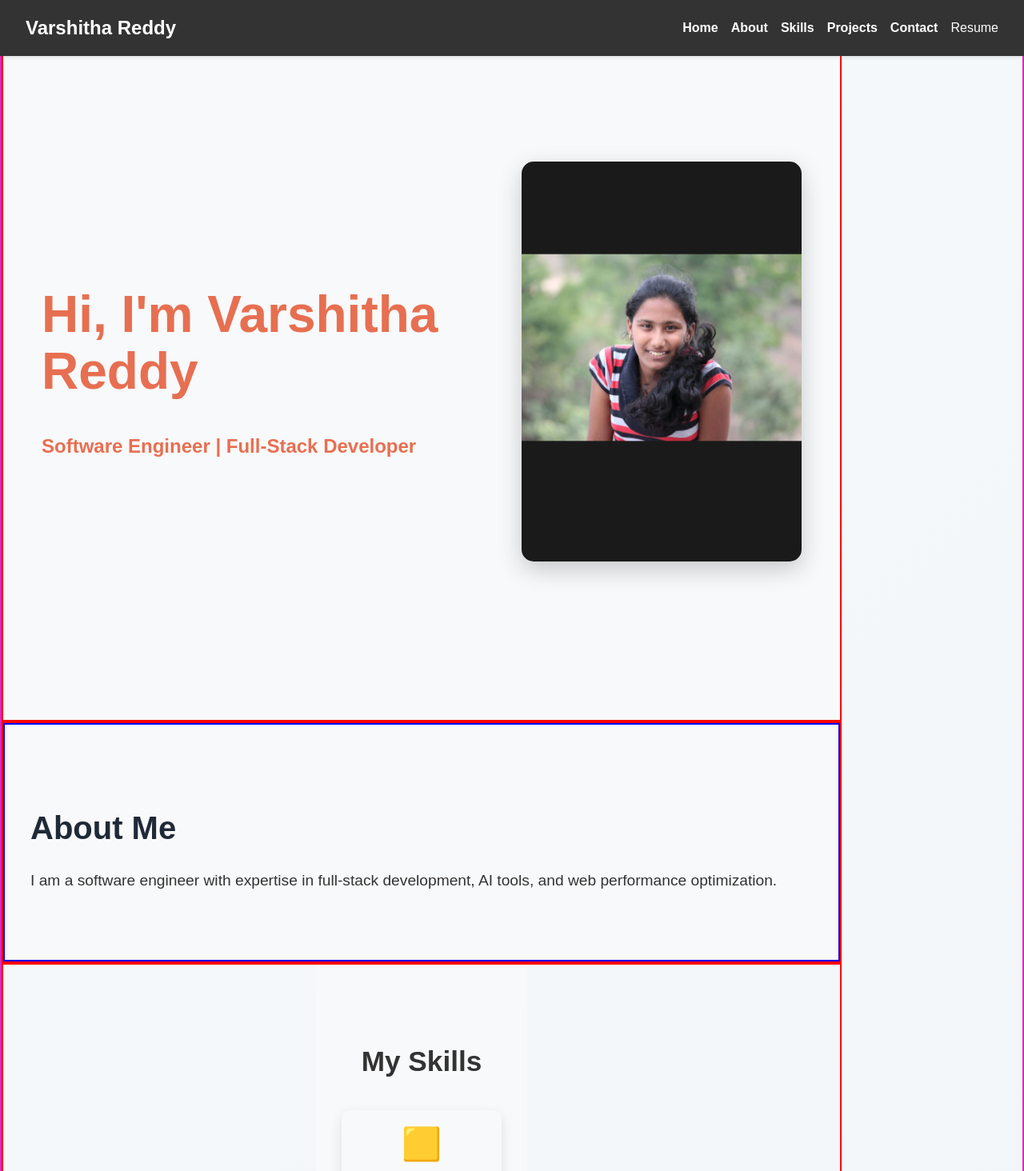
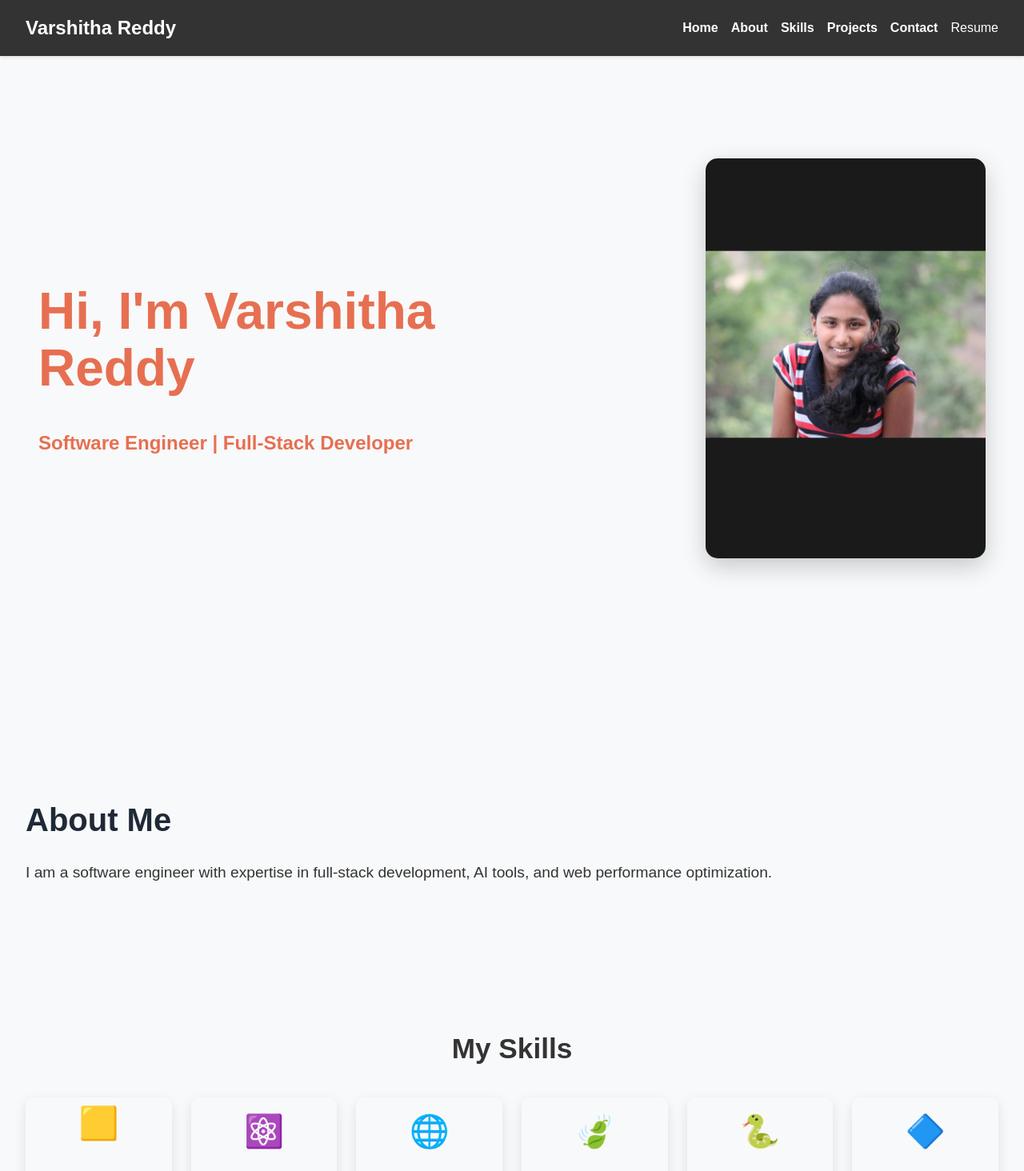
Before and after one commit to Varshitha2925/portfolio, a React (Vite) app: page / in a window 1280 px wide. Shown: the top 1464 px of the page at 80% size. Built offline with nearby package versions, Linux system fonts and the light colour scheme.

Commit message:
css edits

```diff
--- a/src/App.css
+++ b/src/App.css
@@ -4,7 +4,7 @@ body {
     background: linear-gradient(135deg, #f7fafc, #edf2f7);
     color: #2d3748;
     line-height: 1.6;
-    border: 2px solid rgb(221, 40, 193);
+
     padding: 0;
     margin: 0;
     overflow-x: hidden;
--- a/src/App.tsx
+++ b/src/App.tsx
@@ -9,12 +9,11 @@ import Projects from "./pages/Projects";
 import Skills from "./pages/Skills";
 
 const Section = styled.section`
-  width: -webkit-fill-available;
+  width: 100vw;
   display: flex;
   align-items: center;
   justify-content: center;
   scroll-snap-align: start;
-  border:2px solid red;
   padding:0;
   margin:0;
 `;
--- a/src/components/Header.tsx
+++ b/src/components/Header.tsx
@@ -7,6 +7,7 @@ const HeaderContainer = styled.header`
   top: 0;
   left: 0;
   width: -webkit-fill-available; /* Ensures it fits the viewport width */
+
   z-index: 1000;
   display: flex;
   justify-content: space-between;
--- a/src/components/Hero.tsx
+++ b/src/components/Hero.tsx
@@ -8,7 +8,7 @@ const HeroSection = styled.section`
   justify-content: space-between;
   align-items: center;
   height: 100vh;
-
+  width: 100vw;
   background: #f8f9fa;
   color: #e76f51;
   padding: 3rem;
--- a/src/pages/About.tsx
+++ b/src/pages/About.tsx
@@ -5,7 +5,6 @@ const AboutSection = styled.section`
   padding: 4rem 2rem;
   background: #f8f9fa;
   color: #333333;
-  border: 2px solid blue;
   width: -webkit-fill-available;
 `;
 
--- a/src/pages/Contact.tsx
+++ b/src/pages/Contact.tsx
@@ -9,6 +9,7 @@ const ContactSection = styled.section`
   justify-content: center;
   padding: 3rem 1rem;
   background: #f8f9fa;
+  width: 100vw;
   color: #333333;
 `;
 
--- a/src/pages/Projects.tsx
+++ b/src/pages/Projects.tsx
@@ -5,6 +5,7 @@ import Card from "../components/Card/Card";
 const Section = styled.section`
   padding: 2rem;
   background: linear-gradient(120deg, #fdfbfb 0%, #ebedee 100%);
+  width: 100vw;
 `;
 
 const Heading = styled.h2`
--- a/src/pages/Skills.tsx
+++ b/src/pages/Skills.tsx
@@ -8,6 +8,7 @@ const SkillsSection = styled.section`
   text-align: center;
   background: #f8f9fa;
   color: #333333;
+  width: 100vw;
   @media (max-width: 768px) {
     padding: 2rem 1rem;
   }
```
